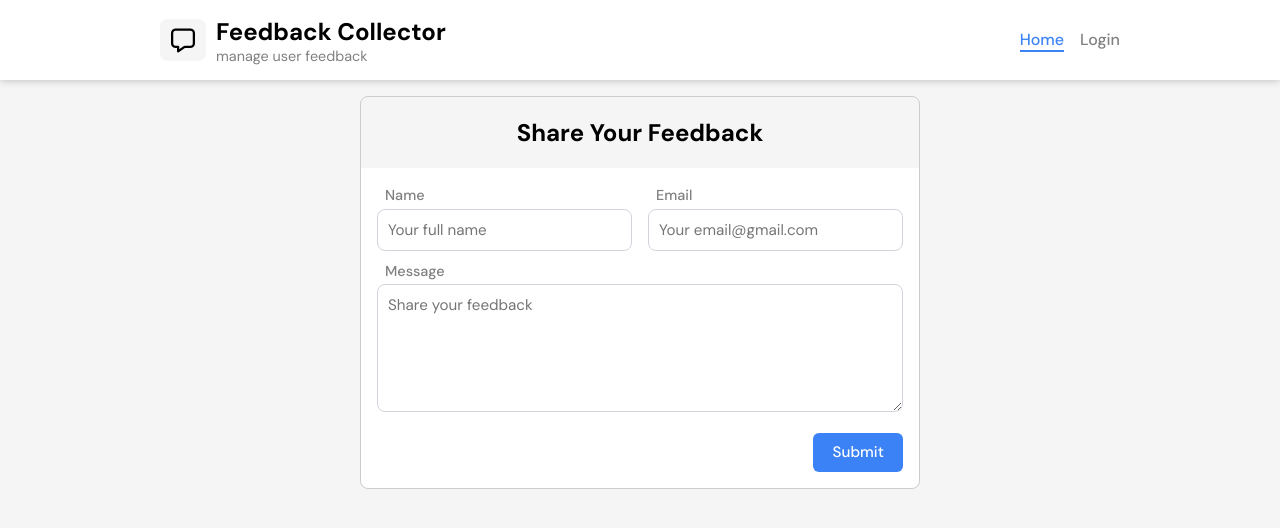
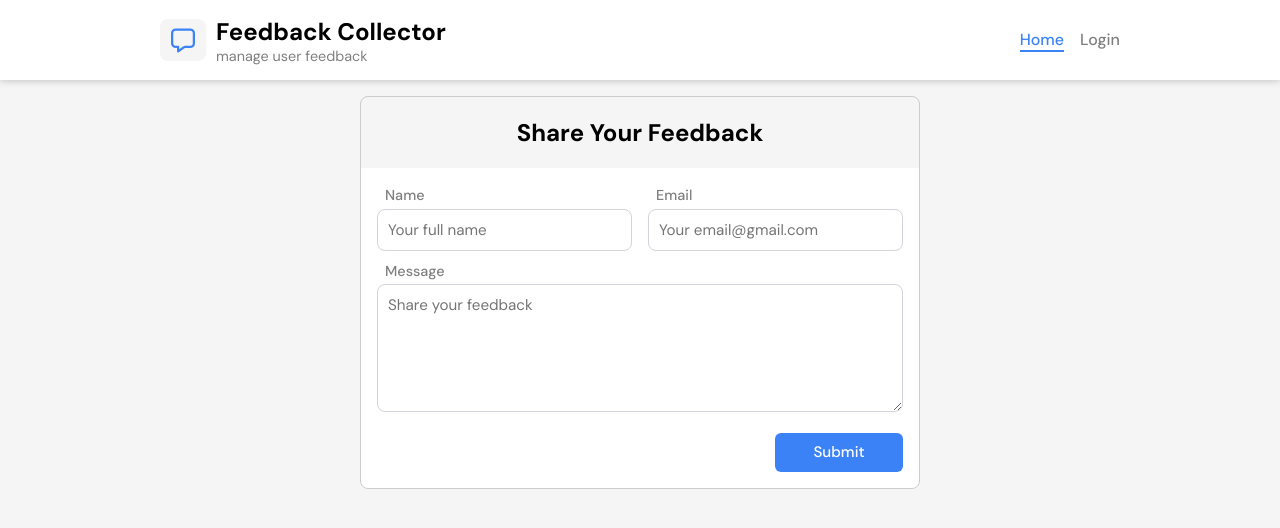
Before and after one commit to RishiChouksey53/feedback-collector-frontend, a React (Vite) app: page / in a window 1280 px wide. Shown: the top 528 px of the page. Built offline with nearby package versions, Linux system fonts and the light colour scheme.

Commit message:
fix/feedback-form-loader

```diff
--- a/src/components/FeedbackEntries.jsx
+++ b/src/components/FeedbackEntries.jsx
@@ -97,7 +97,7 @@ const FeedbackEntries = ({ isLoading, setIsLoading }) => {
         </div>
 
         {/* feedback cards container */}
-        {isLoading ? (
+        {!isLoading ? (
           <div className={Styles.notFound}>
             <div className={Styles.loader}></div>
           </div>
--- a/src/components/FeedbackEntries.module.css
+++ b/src/components/FeedbackEntries.module.css
@@ -128,7 +128,7 @@
 
 
 .loader {
-  width: 50px;
+  width: 40px;
   aspect-ratio: 1;
   border-radius: 50%;
   border: 7px solid lightblue;
--- a/src/components/FeedbackForm.jsx
+++ b/src/components/FeedbackForm.jsx
@@ -1,10 +1,8 @@
 import React, { useContext, useState } from "react";
 import Styles from "./FeedbackForm.module.css";
-import { v4 as uuidv4 } from "uuid"; // Used for generating unique IDs (not used here yet)
 import { addFeedback } from "../services/feedbackServices"; // API call to add feedback
 import { MyContext } from "../MyContext"; // Global context
-import { toast } from "react-toastify"; // For showing notifications (not used yet)
-
+import { ScaleLoader } from "react-spinners";
 const FeedbackForm = () => {
   // Access context values (functions to update feedback entries and count)
   const { setFeedbackEntries, setCount } = useContext(MyContext);
@@ -110,7 +108,7 @@ const FeedbackForm = () => {
 
         {/* Submit button */}
         <button type="submit" disabled={isLoading} className={Styles.btn}>
-          Submit
+          {isLoading ? <div className={Styles.loader}></div> : "Submit"}
         </button>
       </form>
     </div>
--- a/src/components/FeedbackForm.module.css
+++ b/src/components/FeedbackForm.module.css
@@ -55,6 +55,7 @@ textarea::-webkit-scrollbar-thumb {
 .btn {
   margin-inline-start: auto;
   margin-top: 0.625rem;
+  min-width: 128px;
 }
 
 @media (max-width: 30rem) {
@@ -72,3 +73,15 @@ textarea::-webkit-scrollbar-thumb {
     font-size: 1.5rem;
   }
 }
+
+/* HTML: <div class="loader"></div> */
+.loader {
+  margin: 0 auto;
+  width: 1.25rem;
+  aspect-ratio: 1;
+  border-radius: 50%;
+  border: 4px solid rgba(255, 255, 255, 0.125);
+  border-right-color: white;
+  animation: l2 1s infinite linear;
+}
+@keyframes l2 {to{transform: rotate(1turn)}}
--- a/src/components/Navbar.module.css
+++ b/src/components/Navbar.module.css
@@ -42,6 +42,7 @@
 
 .navLeftIcon i {
   font-size: 1.5rem;
+  color: #3c83f6;
 }
 .navRight {
   display: flex;
```
